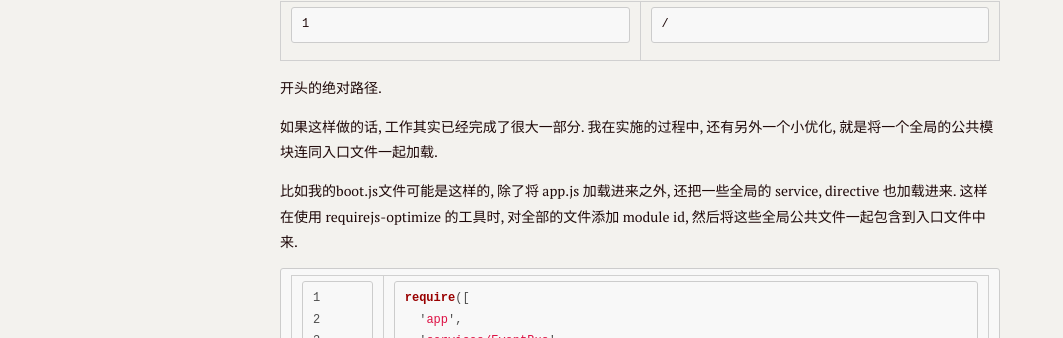
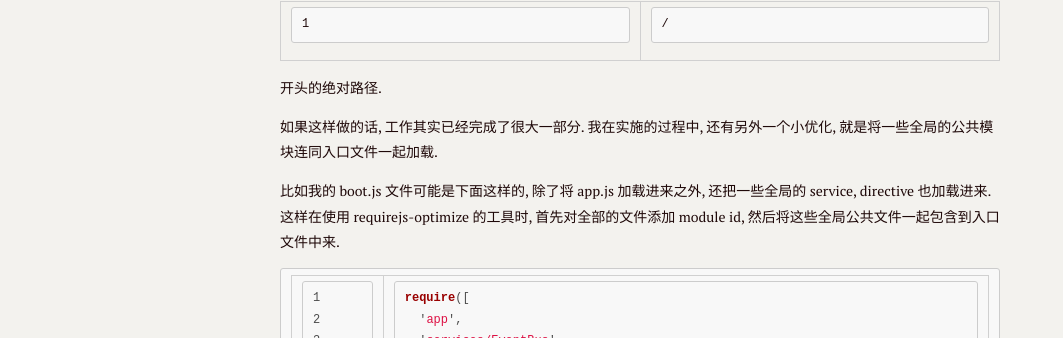
Before and after one commit to wyntau/wyntau.github.io, a Jekyll site: the page built from _posts/2016-02-27-angular-used-project-from-requirejs-to-webpack-3.md, in a window 1280 px wide. Shown: the part 1168-1506 px from the top of the page, without its empty margins (0-1063 px from the left). Built offline with Jekyll 4.4.1, drawn with Linux system fonts in a browser that asks for light colours; comment, search, counter and statistics services are not loaded.

Commit message:
update post content

````diff
--- a/_posts/2016-02-27-angular-used-project-from-requirejs-to-webpack-3.md
+++ b/_posts/2016-02-27-angular-used-project-from-requirejs-to-webpack-3.md
@@ -34,9 +34,9 @@ categories: [学习笔记]
 
 但是把 css 文件内容当成 style 标签的话, 会带来一个问题. 原来的 css 文件中使用的相对路径, 在 style 标签中, 会全部以入口页面路径为相对位置, 造成图片或者字体找不到. 所以我在开发时, 全部使用以 `/` 开头的绝对路径.
 
-如果这样做的话, 工作其实已经完成了很大一部分. 我在实施的过程中, 还有另外一个小优化, 就是将一个全局的公共模块连同入口文件一起加载.
+如果这样做的话, 工作其实已经完成了很大一部分. 我在实施的过程中, 还有另外一个小优化, 就是将一些全局的公共模块连同入口文件一起加载.
 
-比如我的boot.js文件可能是这样的, 除了将 app.js 加载进来之外, 还把一些全局的 service, directive 也加载进来. 这样在使用 requirejs-optimize 的工具时, 对全部的文件添加 module id, 然后将这些全局公共文件一起包含到入口文件中来.
+比如我的 boot.js 文件可能是下面这样的, 除了将 app.js 加载进来之外, 还把一些全局的 service, directive 也加载进来. 这样在使用 requirejs-optimize 的工具时, 首先对全部的文件添加 module id, 然后将这些全局公共文件一起包含到入口文件中来.
 
 ```js
 require([
````
Also changed, not shown: _posts/2016-02-26-angular-used-project-from-requirejs-to-webpack-2.md (+1 -1 lines).
